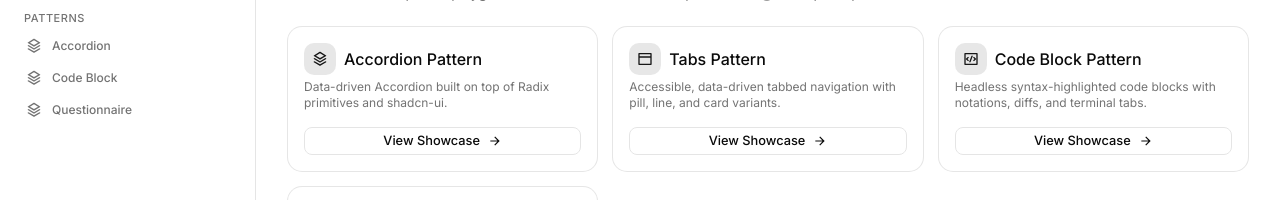
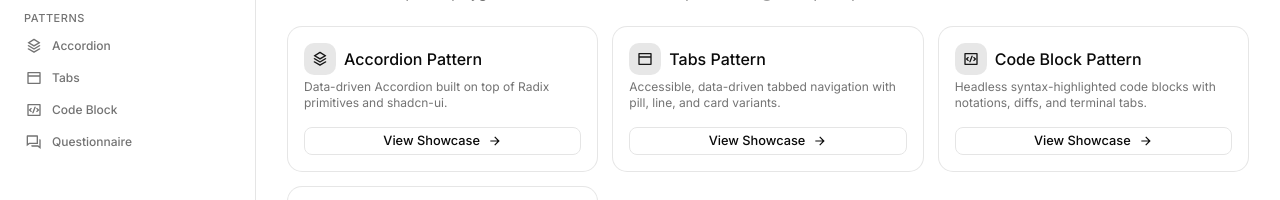
Before and after one commit to shohan-codes/template, a Next.js app in the folder apps/showcase/: page / in a window 1280 px wide. Shown: the part 137-337 px from the top of the page. Built offline with nearby package versions, Linux system fonts and the light colour scheme.

Commit message:
feat(showcase): add Tabs navigation link and update pattern icons in showcase shell

```diff
--- a/apps/showcase/components/showcase-shell.tsx
+++ b/apps/showcase/components/showcase-shell.tsx
@@ -6,6 +6,9 @@ import {
   RiMoonLine,
   RiStackLine,
   RiSunLine,
+  RiLayoutTopLine,
+  RiCodeBoxLine,
+  RiQuestionAnswerLine,
 } from "@remixicon/react"
 import Link from "next/link"
 import { usePathname } from "next/navigation"
@@ -41,16 +44,22 @@ const navItems = [
         icon: <RiStackLine className="size-4" />,
       },
       {
+        id: "nav-tabs",
+        href: "/components/tabs",
+        title: "Tabs",
+        icon: <RiLayoutTopLine className="size-4" />,
+      },
+      {
         id: "nav-code-block",
         href: "/components/code-block",
         title: "Code Block",
-        icon: <RiStackLine className="size-4" />,
+        icon: <RiCodeBoxLine className="size-4" />,
       },
       {
         id: "nav-questionnaire",
         href: "/components/questionnaire",
         title: "Questionnaire",
-        icon: <RiStackLine className="size-4" />,
+        icon: <RiQuestionAnswerLine className="size-4" />,
       },
     ],
   },
```
Also changed, not shown: apps/showcase/app/components/tabs/card-tabs-example.tsx (line endings or trailing spaces), apps/showcase/app/components/tabs/default-tabs-example.tsx (line endings or trailing spaces), apps/showcase/app/components/tabs/line-tabs-example.tsx (line endings or trailing spaces), apps/showcase/app/components/tabs/page.tsx (line endings or trailing spaces), packages/pattern/src/tabs/core.tsx (line endings or trailing spaces), packages/pattern/src/tabs/index.ts (line endings or trailing spaces), packages/pattern/src/tabs/variants/card-tabs.tsx (line endings or trailing spaces), packages/pattern/src/tabs/variants/default-tabs.tsx (line endings or trailing spaces).
